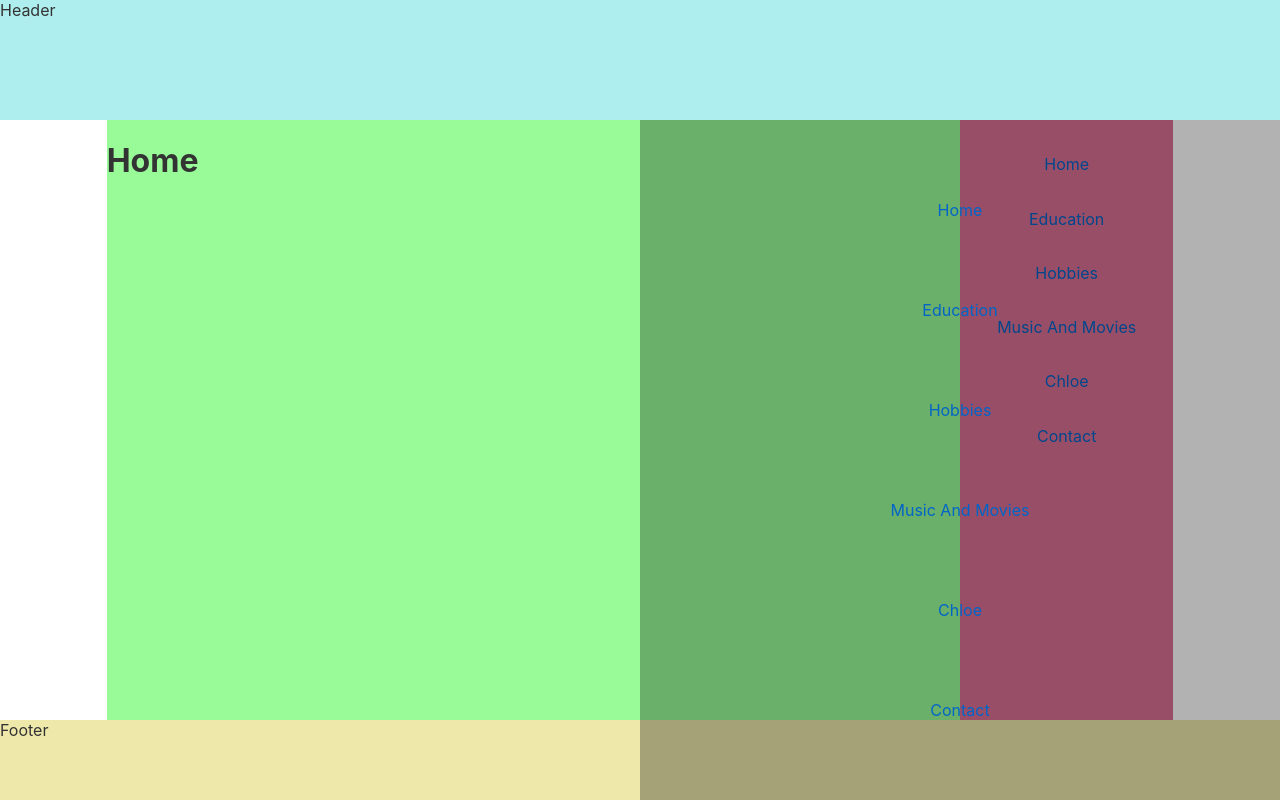
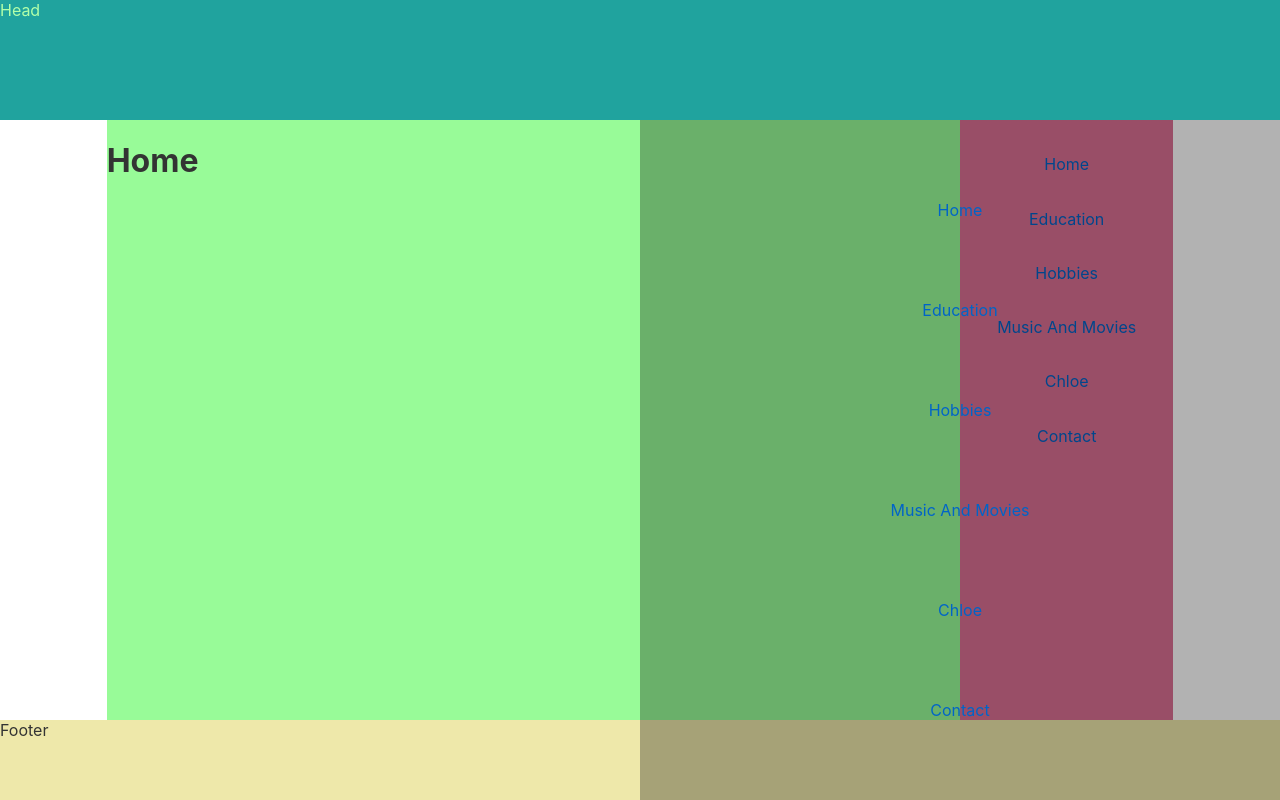
Before and after one commit to popejb1116/jbp-website-ui, a Svelte app: page / in a window 1280 px wide. Built offline with nearby package versions, Linux system fonts and the light colour scheme.

Commit message:
Wired universal theme using css vars

```diff
--- a/public/global.css
+++ b/public/global.css
@@ -1,7 +1,7 @@
 html, body {
 	position: relative;
 	width: 100%;
-	height: 100%;
+   height: 100%;
 }
 
 body {
@@ -60,3 +60,9 @@ button:active {
 button:focus {
 	border-color: #666;
 }
+
+/* GLOBAL THEME */
+* {
+   --theme-primary: #20A39E;
+   --theme-secondary: #B2FFA9;
+}
--- a/src/App.svelte
+++ b/src/App.svelte
@@ -1,5 +1,4 @@
 <script>
-   //export let 'prop name';
    import GridLayout from './layout/GridLayout.svelte'
 </script>
 
--- a/src/layout/header/Header.svelte
+++ b/src/layout/header/Header.svelte
@@ -1,10 +1,15 @@
+<script>
+   import { getContext } from 'svelte'
+</script>
+
 <style>
    .header {
       grid-area: head;
-      background: paleturquoise;
+      background: var(--theme-primary);
+      color: var(--theme-secondary);
    }
 </style>
 
 <div class="header">
-   Header
+   Head
 </div>
```
